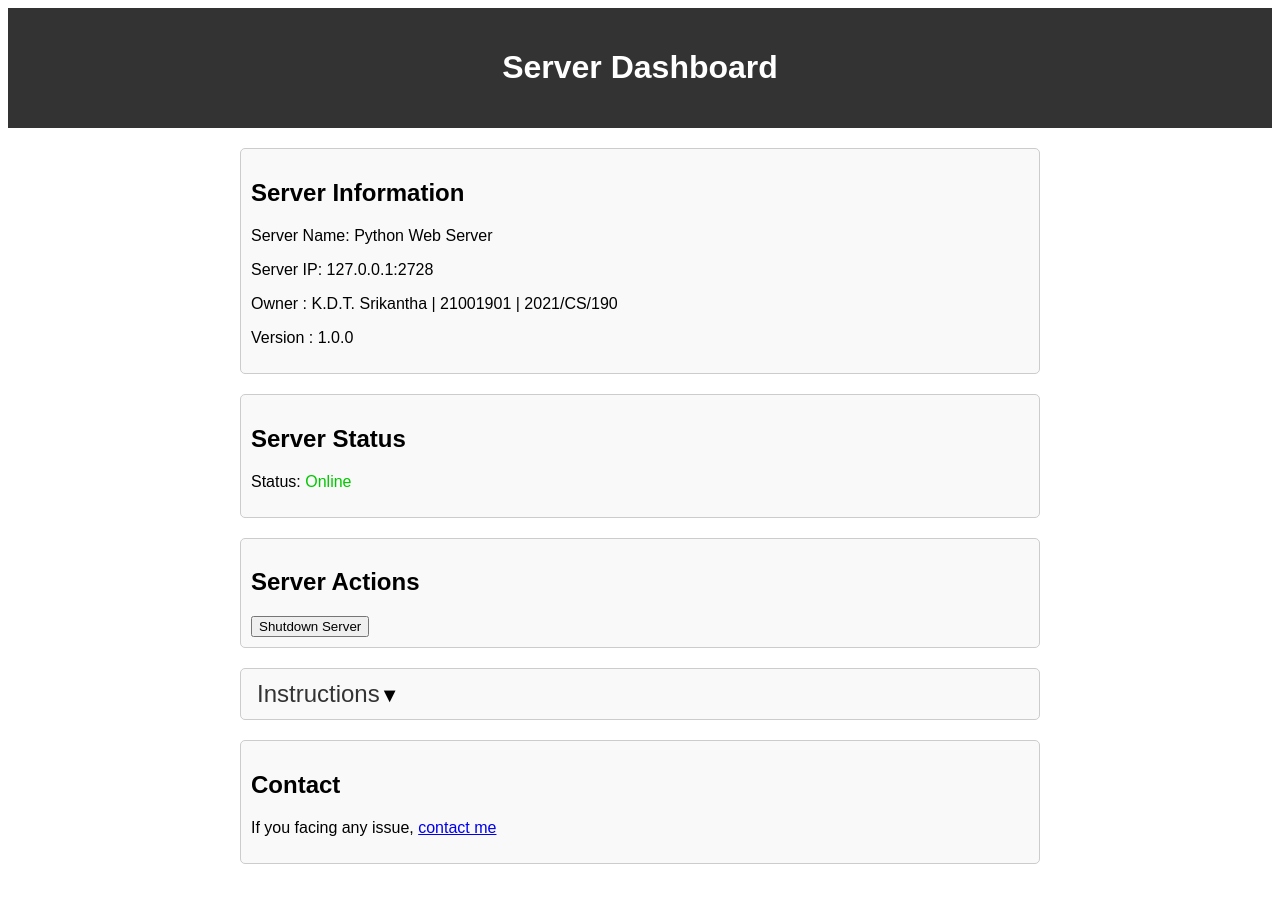
After one commit to DasunThathsara/Web-Server, a PHP site: page /htdocs/dashboard.php in a window 1280 px wide. The commit adds this page. Run offline with PHP 8.4, Linux system fonts and the light colour scheme.

Commit message:
Add dasboard and POST request

```diff
--- /dev/null
+++ b/Python/htdocs/dashboard.php
@@ -0,0 +1,133 @@
+<!DOCTYPE html>
+<html lang="en">
+<head>
+    <meta charset="UTF-8">
+    <meta name="viewport" content="width=device-width, initial-scale=1.0">
+    <title>Server Dashboard</title>
+    <style>
+        body {
+            font-family: Arial, sans-serif;
+        }
+        header {
+            background-color: #333;
+            color: #fff;
+            padding: 20px;
+            text-align: center;
+        }
+        .container {
+            max-width: 800px;
+            margin: 0 auto;
+            padding: 20px;
+        }
+        .section {
+            margin-bottom: 20px;
+            padding: 10px;
+            border: 1px solid #ccc;
+            border-radius: 5px;
+            background-color: #f9f9f9;
+        }
+
+        .dropdown {
+            cursor: pointer;
+        }
+
+        .dropdown-btn {
+            background: none;
+            border: none;
+            cursor: pointer;
+            font-size: 20px;
+        }
+
+        .expanded-content {
+            display: none;
+            padding: 10px;
+            background-color: #f9f9f9;
+            border-top: 1px solid #ccc;
+        }
+
+        .show {
+            display: block;
+            animation: expandDropdown 0.3s;
+        }
+
+        @keyframes expandDropdown {
+            from {
+                max-height: 0;
+                opacity: 0;
+            }
+            to {
+                max-height: 100px;
+                opacity: 1;
+            }
+        }
+
+        .span-p {
+            font-size: 24px;
+            font-weight: 500;
+            color: #333;
+            margin-top: 20px;
+            margin-bottom: 10px;
+        }
+    </style>
+</head>
+<body>
+    <header>
+        <h1>Server Dashboard</h1>
+    </header>
+    <div class="container">
+        <section class="section">
+            <h2>Server Information</h2>
+            <?php
+            echo "<p>Server Name: Python Web Server</p>";
+            echo "<p>Server IP: 127.0.0.1:2728</p>";
+            echo "<p>Owner : K.D.T. Srikantha | 21001901 | 2021/CS/190</p>";
+            echo "<p>Version : 1.0.0</p>";
+            ?>
+        </section>
+        <section class="section">
+            <h2>Server Status</h2>
+            <?php
+            $server_status = "Online";
+            echo "<p>Status: <span style='color: rgb(0, 200, 0);'>" . $server_status . "</span></p>";
+            ?>
+        </section>
+
+        <section class="section">
+            <h2>Server Actions</h2>
+            <form method="post">
+                <button type="submit" name="shutdown">Shutdown Server</button>
+            </form>
+        </section>
+
+        <section class="section" id="serverGuideSection">
+            <div class="dropdown" onclick="toggleDropdown()">
+                <button class="dropdown-btn"><span class="span-p">Instructions</span>▼</button>
+            </div>
+            <div class="expanded-content" id="expandedContent">
+                <!-- Content to show/hide -->
+                <p>Here is some information about the server guide.</p>
+                <p style="font-size:15px;">This is a simple web server for serve to the php files. Currently it can only serve for the php. The server can handle both GET and POST requests. Also it can identify the <b>index.html</b> and it can identify css and js file differently and add the styles for your website.</p>
+            </div>
+        </section>
+
+        <section class="section">
+            <h2>Contact</h2>
+            <p>If you facing any issue, <a href="mailto:dasun.thathsara.sri@gmail.com">contact me</a></p>
+        </section>
+    </div>
+    <script>
+        function toggleDropdown() {
+            var expandedContent = document.getElementById("expandedContent");
+            var serverGuideSection = document.getElementById("serverGuideSection");
+
+            if (expandedContent.style.display === "block") {
+                expandedContent.style.display = "none";
+                serverGuideSection.style.height = "auto"; // Reset the section height
+            } else {
+                expandedContent.style.display = "block";
+                serverGuideSection.style.height = serverGuideSection.scrollHeight + "px"; // Expand the section
+            }
+        }
+    </script>
+</body>
+</html>
--- a/Python/htdocs/index.html
+++ /dev/null
@@ -1,5 +0,0 @@
-<html>
-<body>
-<p>Hello</P>
-</body>
-</html>
--- a/Python/temp.php
+++ b/Python/temp.php
@@ -1,6 +1,6 @@
-This is the server generated generated wrapper
+
 <?php
-    $_GET=array("num1"=>"5", "num2"=>"10");
+    $_POST=array("restart"=>"");
 
-    include_once './htdocs/action.php';
+    include_once './htdocs/dashboard.php';
 ?>
```
Also changed, not shown: Python/htdocs/test/action.php (renamed from Python/htdocs/action.php, +3 -3 lines), Python/htdocs/test/index.php (renamed from Python/htdocs/index.php, +1 -1 lines), Python/htdocs/wrapper.php (deleted, +0 -17 lines), 2 other files.
